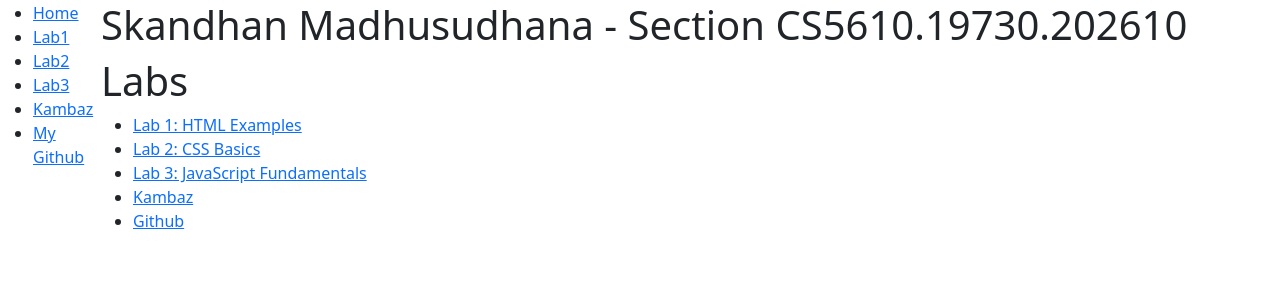
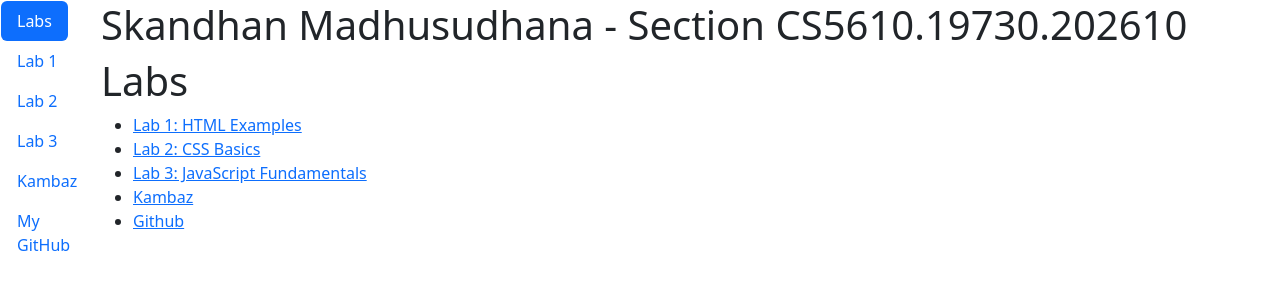
Before and after one commit to SKANDHAN-MADHUSUDHANA/Kambaz-next-js, a Next.js app: page /Labs in a window 1280 px wide. Shown: the top 300 px of the page. Built offline with nearby package versions, Linux system fonts and the light colour scheme.

Commit message:
Implemented breadcrumb feature

```diff
--- a/app/(kambaz)/Courses/[cid]/layout.tsx
+++ b/app/(kambaz)/Courses/[cid]/layout.tsx
@@ -1,12 +1,15 @@
 import { ReactNode } from "react";
 import CourseNavigation from "./Navigation";
+import CourseBreadcrumb from "./Breadcrumb";
 
 export default async function CoursesLayout(
   { children, params }: Readonly<{ children: ReactNode; params: Promise<{ cid: string }> }>) {
  const { cid } = await params;
  return (
    <div id="wd-courses">
-     <h2>Courses {cid}</h2>
+     {/* Dynamic Breadcrumb Navigation */}
+     <CourseBreadcrumb cid={cid} />
+
      <hr />
      <table>
        <tbody>
--- a/app/Labs/TOC.tsx
+++ b/app/Labs/TOC.tsx
@@ -1,25 +1,61 @@
+// import Link from "next/link";
+// export default function TOC() {
+//     return(
+//         <ul>
+//             <li>
+//                 <Link href="/Labs" id="wd-lab1-link">Home</Link>
+//             </li>
+//             <li>
+//                 <Link href="/Labs/Lab1" id="wd-lab1-link">Lab1</Link>
+//             </li>
+//             <li>
+//                 <Link href="/Labs/Lab2" id="wd-lab2-link">Lab2</Link>
+//             </li>
+//             <li>
+//                 <Link href="/Labs/Lab3" id="wd-lab3-link">Lab3</Link>
+//             </li>
+//             <li>
+//                 <Link href="/" id="wid-kambaz-link">Kambaz</Link>
+//             </li>
+//             <li>
+//                 <Link href="https://github.com/SKANDHAN-MADHUSUDHANA/Kambaz-next-js" id="wd-github-link">My Github</Link>
+//             </li>
+//         </ul>
+//     );
+// }
+
+
+"use client";
+import { Nav, NavItem, NavLink } from "react-bootstrap";
 import Link from "next/link";
+import { usePathname } from "next/navigation";
+
 export default function TOC() {
-    return(
-        <ul>
-            <li>
-                <Link href="/Labs" id="wd-lab1-link">Home</Link>
-            </li>
-            <li>
-                <Link href="/Labs/Lab1" id="wd-lab1-link">Lab1</Link>
-            </li>
-            <li>
-                <Link href="/Labs/Lab2" id="wd-lab2-link">Lab2</Link>
-            </li>
-            <li>
-                <Link href="/Labs/Lab3" id="wd-lab3-link">Lab3</Link>
-            </li>
-            <li>
-                <Link href="/" id="wid-kambaz-link">Kambaz</Link>
-            </li>
-            <li>
-                <Link href="https://github.com/SKANDHAN-MADHUSUDHANA/Kambaz-next-js" id="wd-github-link">My Github</Link>
-            </li>
-        </ul>
-    );
+  const pathname = usePathname();
+
+  const links = [
+    { href: "/Labs", label: "Labs", id: "wd-labs" },
+    { href: "/Labs/Lab1", label: "Lab 1", id: "wd-lab1" },
+    { href: "/Labs/Lab2", label: "Lab 2", id: "wd-lab2" },
+    { href: "/Labs/Lab3", label: "Lab 3", id: "wd-lab3" },
+    { href: "/", label: "Kambaz", id: "wd-kambaz" },
+    { href:"https://github.com/SKANDHAN-MADHUSUDHANA/Kambaz-next-js", label: "My GitHub", id: "wd-github" }
+  ];
+
+  return (
+    <Nav variant="pills" className="mb-3">
+      {links.map((link) => (
+        <NavItem key={link.href}>
+          <NavLink
+            href={link.href}
+            as={Link}
+            active={pathname === link.href}
+            id={link.id}
+          >
+            {link.label}
+          </NavLink>
+        </NavItem>
+      ))}
+    </Nav>
+  );
 }
```
Also changed, not shown: app/(kambaz)/Courses/[cid]/Breadcrumb.tsx (added, +62 -0 lines), public/images/stacked.jpg (added).
